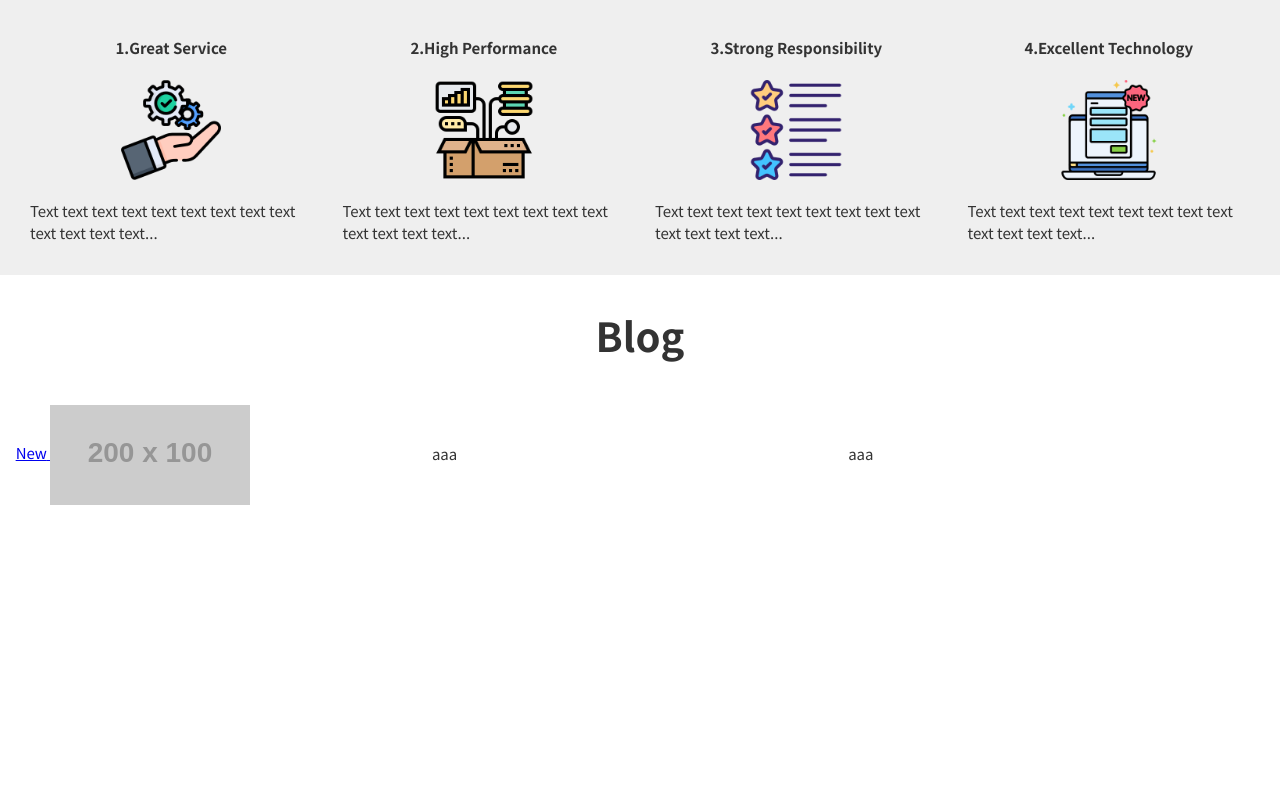
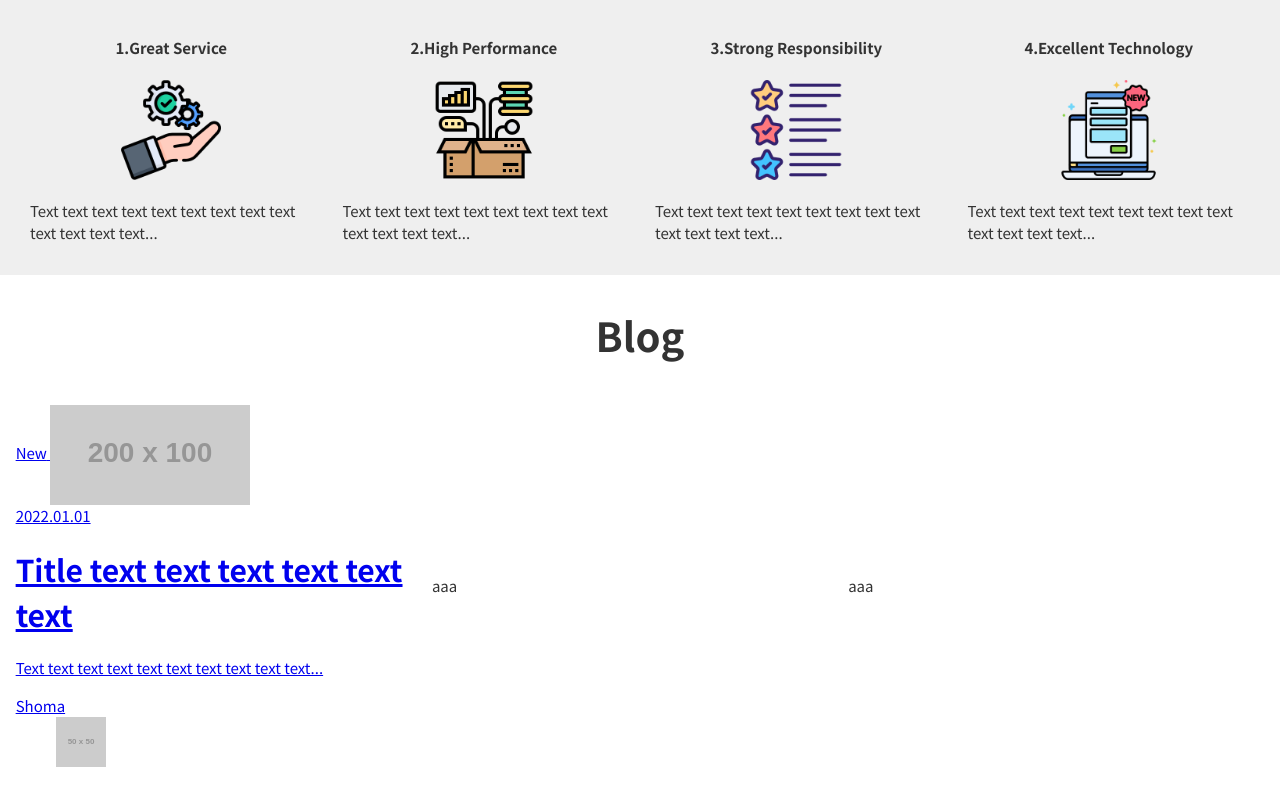
Before and after one commit to saitoshoma415/WEBSITE, a plain HTML site: page index.html in a window 1280 px wide. Shown: the part 653-1450 px from the top of the page. Before the commit the page ends 1188 px from the top, so only its background shows below. Drawn offline with Linux system fonts and the light colour scheme; placeholder pictures from the web are drawn by us.

Commit message:
card css

```diff
--- a/assets/css/style.css
+++ b/assets/css/style.css
@@ -83,3 +83,23 @@ about
   margin: 0;
   text-align: left;
 }
+
+.card {
+}
+.card-link {
+}
+.card-label .card-image {
+}
+.card-info {
+}
+.card-time {
+}
+.card-headline {
+}
+.card-description {
+}
+
+.avator {
+}
+.avator- .avator-image {
+}
--- a/index.html
+++ b/index.html
@@ -85,7 +85,17 @@
                     <a href="#" class="card-link">
                         <span class="card-label">New</span>
                         <img class ="card-image" src="https://dummyimage.com/200x100/000/fff" alt="thumbnail">
-
+                        <div class="card-info">
+                            <time class="card-time" datetime="2022-01-01">2022.01.01</time>
+                            <h1 class="card-headline">Title text text text text text text</h1>
+                            <p class="card-description">Text text text text text text text text text text...</p>
+                        </div>
+                        <dl class="avator">
+                            <dt class="avator-name">Shoma</dt>
+                            <dd class="avator-image">
+                                <img class="card-image" src="https://dummyimage.com/50x50/000/fff" alt="">
+                            </dd>
+                        </dl>
                     </a>
                 </article>
             </li>
```
